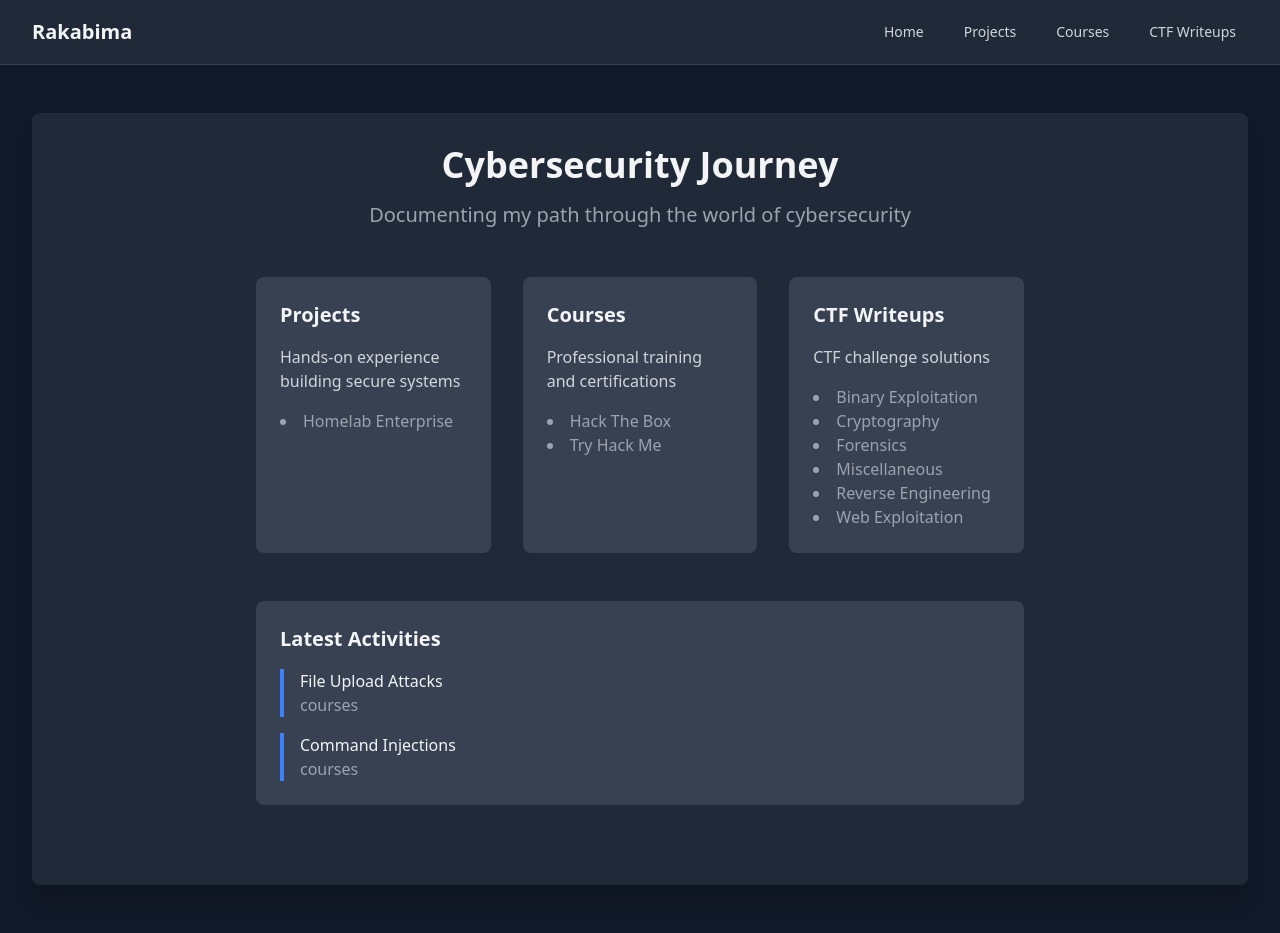
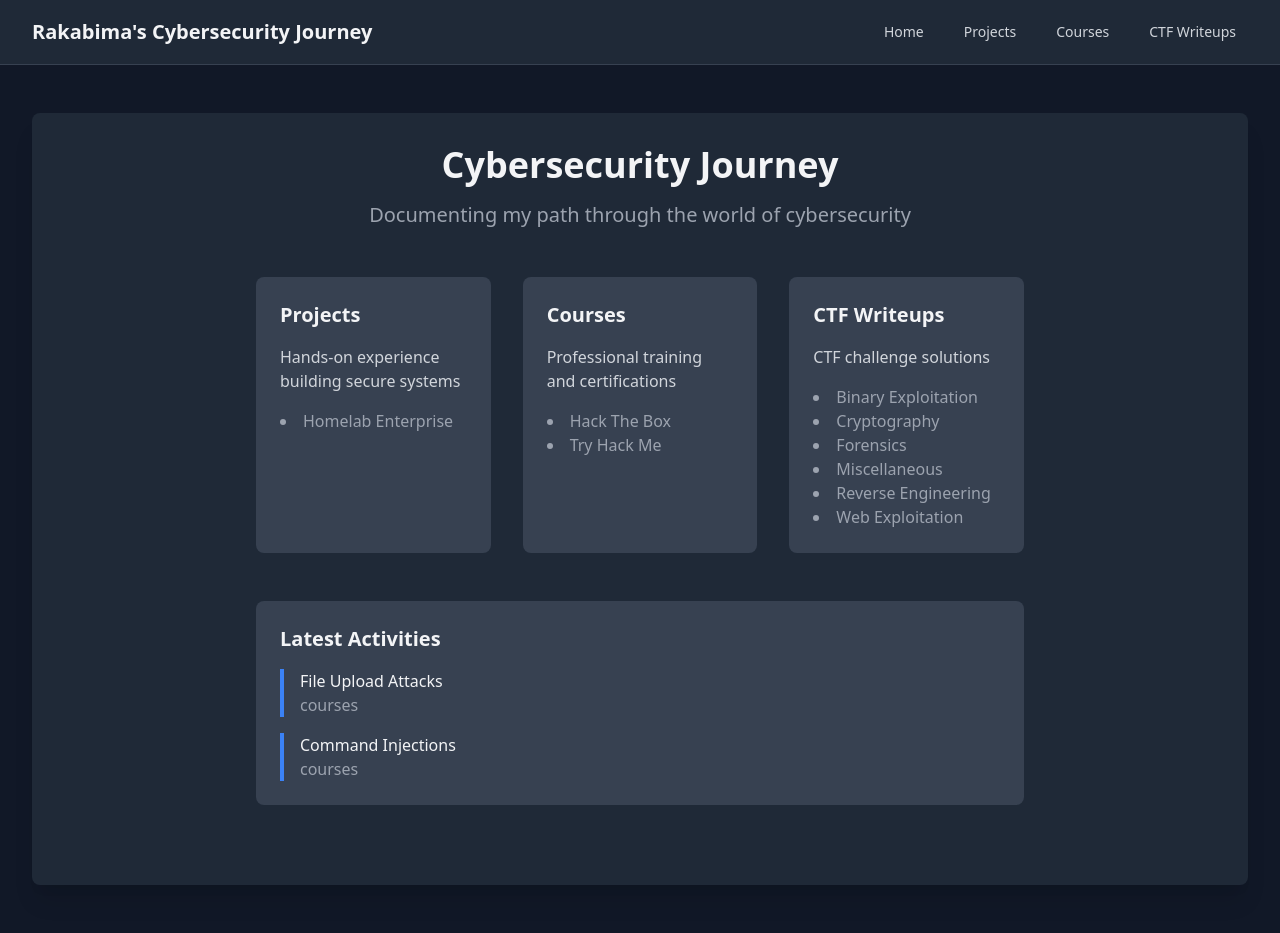
Before and after one commit to rakabimar/my-cybersecurity-journey, a Jekyll site: the page built from index.md, in a window 1280 px wide. Built offline with Jekyll 4.4.1, drawn with Linux system fonts in a browser that asks for light colours.

Commit message:
Add title in navbar

```diff
--- a/_includes/navbar.html
+++ b/_includes/navbar.html
@@ -3,7 +3,7 @@
         <div class="flex items-center justify-between h-16">
             <div class="flex items-center">
                 <div class="flex-shrink-0">
-                    <a href="{{ site.baseurl }}/" class="text-xl font-bold">Rakabima</a>
+                    <a href="{{ site.baseurl }}/" class="text-xl font-bold">Rakabima's Cybersecurity Journey</a>
                 </div>
             </div>
             <!-- Desktop menu -->
```
